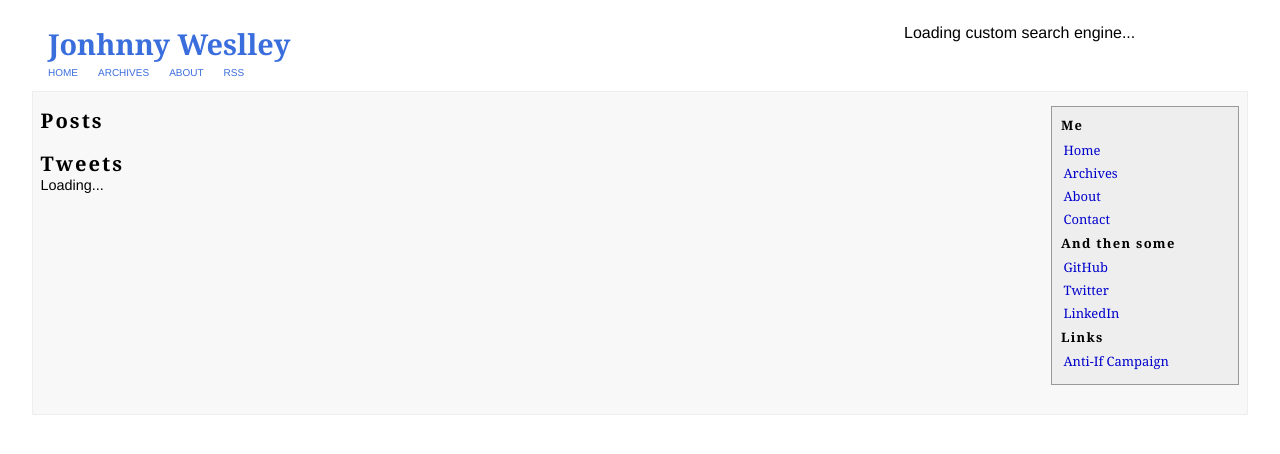
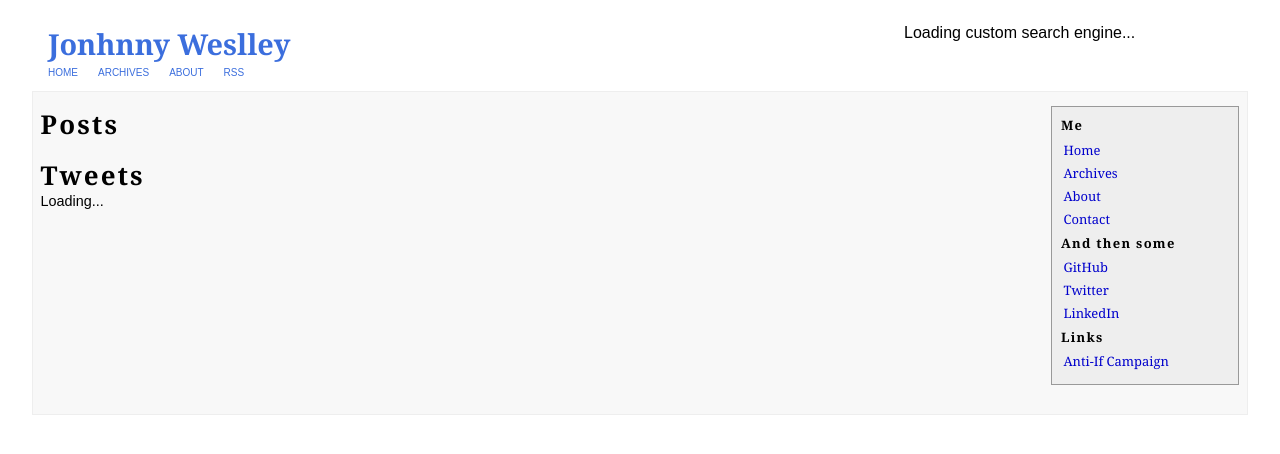
Before and after one commit to jweslley/jweslley.github.com, a Jekyll site: the page built from index.html, in a window 1280 px wide. Shown: the top 454 px of the page. Built offline with Jekyll 4.4.1, drawn with Linux system fonts in a browser that asks for light colours; comment, search, counter and statistics services are not loaded.

Commit message:
css was updated

```diff
--- a/css/default.css
+++ b/css/default.css
@@ -3,7 +3,7 @@ body {
   margin:0;
   padding:0;
   background-color:#ffffff;
-  font-family:"Helvetica Neue", Arial, Helvetica, sans-serif;
+  font-family: sans-serif;
   font-size:1em;
 }
 
@@ -64,6 +64,7 @@ blockquote p {
   margin-top:.2em;
   margin-left: 2.25em;
   margin-right:2.25em;
+  margin-bottom:.2em;
   voice-family: "\"}\"";
   voice-family: inherit;
   margin-left:2.25em;
@@ -82,9 +83,13 @@ html>body #content {
 #content h2 {
   margin:0 0 0em 0;
   padding:1;
-  letter-spacing:.1em;
-  font-size:1.4em;
+  letter-spacing:.08em;
+  font-size:1.8em;
   font-family: georgia, serif;
+}
+
+#content h2 a {
+  color:#3b6edd;
 }
 
 #sidebar {
```
